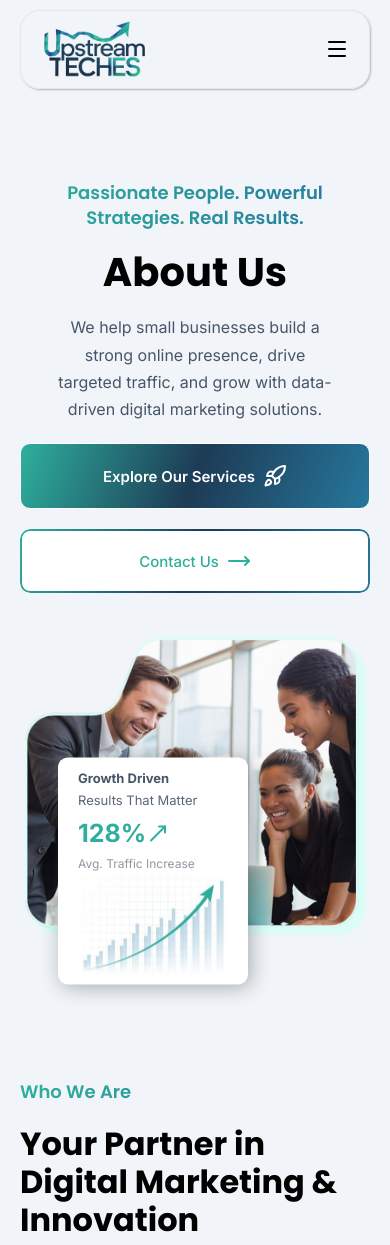
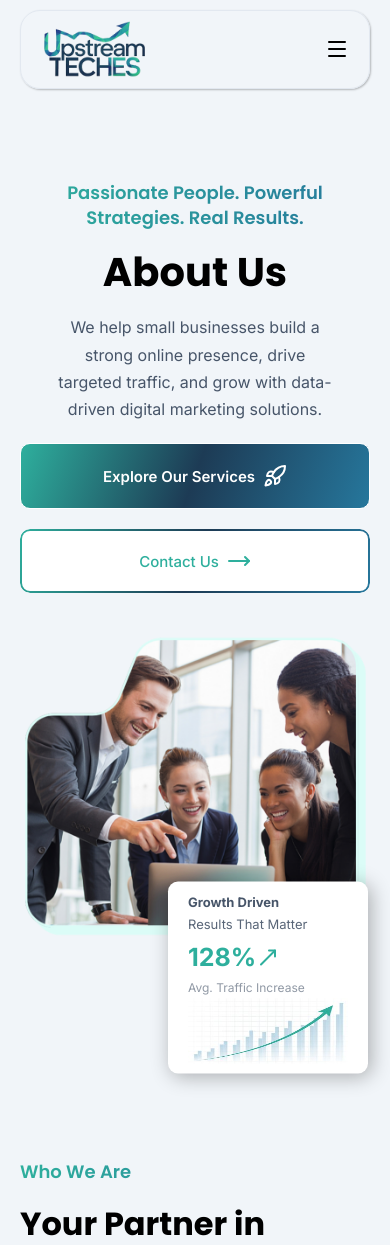
Before and after one commit to mikee-pixel/upstreamteches, a React (Vite) app: page /about-us in a window 390 px wide. Shown: the top 1245 px of the page. Built offline with nearby package versions, Linux system fonts and the light colour scheme.

Commit message:
About Page: Update the position for the floating Growth Driven on the mobile version.

```diff
--- a/src/index.css
+++ b/src/index.css
@@ -1106,6 +1106,24 @@ button {
   }
 }
 
+@media screen and (max-width: 640px) {
+  #about-us .hero .col2 .growth-driven-container {
+    width: 200px;
+  }
+
+  #about-us .hero .col2 .growth-driven-container {
+    left: initial;
+    bottom: 0%;
+    left: initial;
+    right: 0%;
+    transform: translate(-1%, 70%);
+  }
+
+  #about-us .hero .col2 .growth-driven-container .growth-driven-image-container {
+    height: 65px;
+  }
+}
+
 /*Who We Are*/
 #about-us .who-we-are .col1 {
   width: 60%;
--- a/src/pages/Aboutpage.jsx
+++ b/src/pages/Aboutpage.jsx
@@ -96,7 +96,7 @@ const Aboutpage = () => {
       </SectionLayout>
 
       <SectionLayout class_name={"who-we-are"}>
-        <div className="row flex flex-col lg:flex-row justify-between items-center gap-10 pt-35">
+        <div className="row flex flex-col lg:flex-row justify-between items-center gap-10 pt-55 sm:pt-35">
           <div className={`col col1 flex flex-col flex-start gap-5 ${whoWeAreCol1Animation ? 'slide-left--active' : 'slide-left--disabled'}`} ref={whoWeAreCol1}>
             <h6 className="preheading-text gradient-text">Who We Are</h6>
             <h2>Your Partner in Digital Marketing & Innovation</h2>
```
